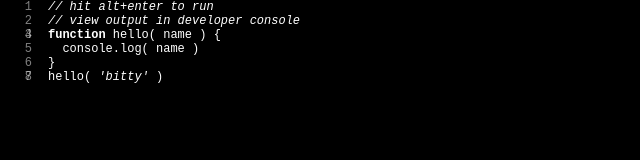
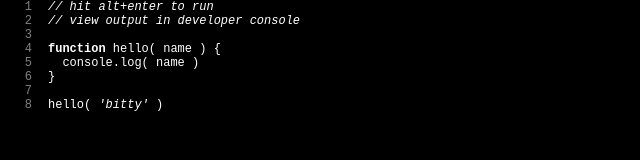
Before and after one commit to charlieroberts/bitty, a website: page demos/js/index.html in a window 1280 px wide. Shown: the whole page, without its empty margins (0-640 px from the left). Drawn offline with Linux system fonts and the light colour scheme.

Commit message:
fix blank line bug

```diff
--- a/bitty.js
+++ b/bitty.js
@@ -23,11 +23,11 @@ window.bitty = {
     const code = bitty.process( bitty.config.value, true )
     const initialCode = code
       .split('\n')
+      .map( l=> l === '' ? '<br/>' : l )
       .map( l=>`<div>${l}</div>`)
       .join('')
 
-    el.innerHTML = initialCode//bitty.process( initialCode, true )
-
+    el.innerHTML = initialCode
     bitty.editor( el )
 
     el.focus()
--- a/demos/main.css
+++ b/demos/main.css
@@ -9,6 +9,7 @@
 
 .editor div {
   display:  block;
+  min-height:12px;
   position: relative;
 }
 
```
